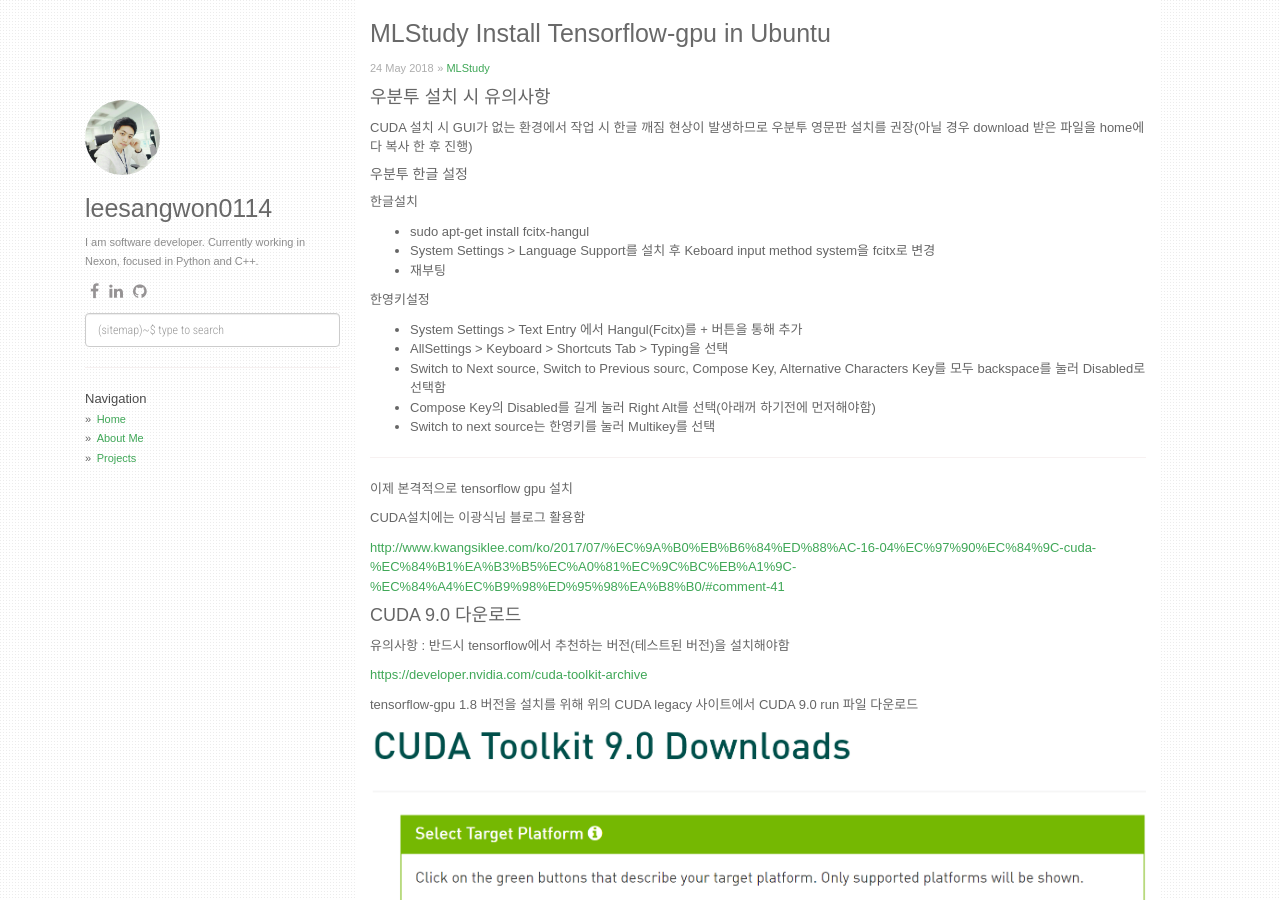
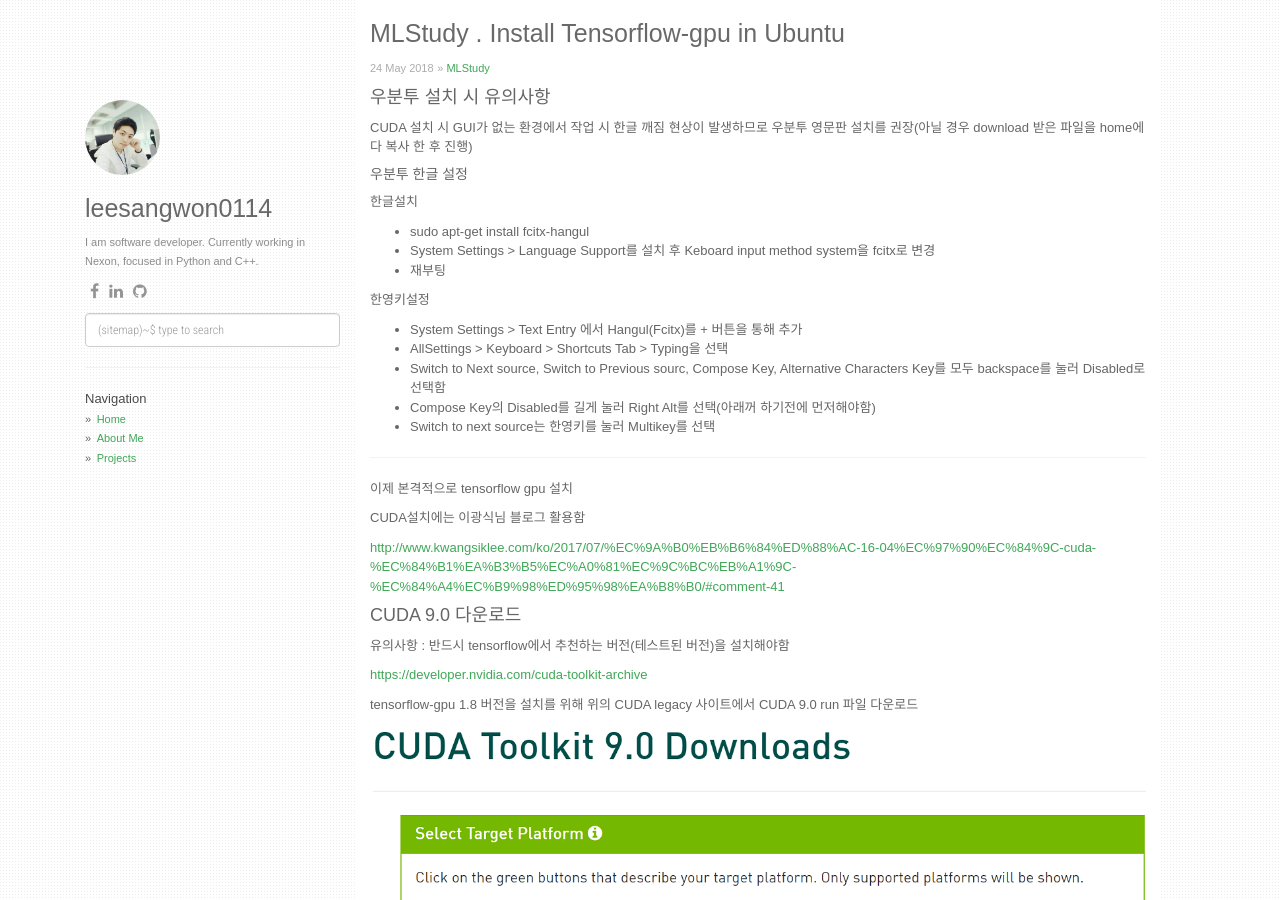
Before and after one commit to leesangwon0114/leesangwon0114.github.io, a Jekyll site: the page built from _posts/2018-05-24-MLStudy_Install Tensorflow-gpu in Ubuntu.markdown, in a window 1280 px wide and 900 px high. Built offline with Jekyll 4.4.1, drawn with Linux system fonts in a browser that asks for light colours; nearby versions of some CDN libraries; comment, search, counter and statistics services are not loaded.

```diff
--- a/_posts/2018-05-24-MLStudy_Install Tensorflow-gpu in Ubuntu.markdown
+++ b/_posts/2018-05-24-MLStudy_Install Tensorflow-gpu in Ubuntu.markdown
@@ -1,6 +1,6 @@
 ---
 layout: post
-title:  "MLStudy&nbsp;Install Tensorflow-gpu in Ubuntu"
+title:  "MLStudy&nbsp;. Install Tensorflow-gpu in Ubuntu"
 date:   2018-05-24 07:28:15 +0700
 categories: [MLStudy]
 ---
```
Also changed, not shown: static/img/MLStudy/1.1.PNG, static/img/MLStudy/1.2.jpg, static/img/MLStudy/1.3.jpg, static/img/MLStudy/1.4.jpg, static/img/MLStudy/1.5.jpg, static/img/MLStudy/1.6.jpg, static/img/MLStudy/1.7.jpg.
